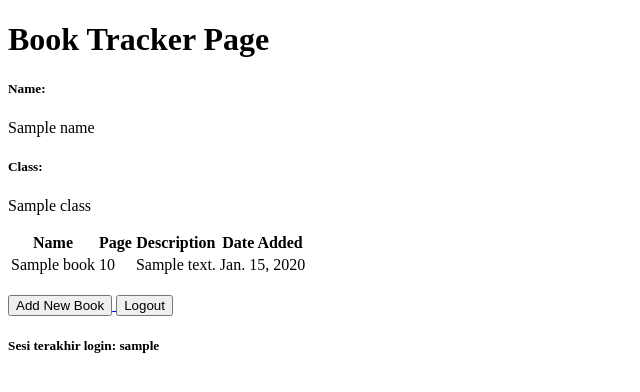
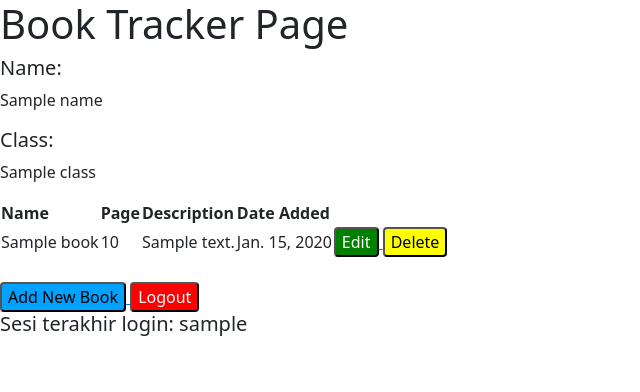
Before and after one commit to FasiIkom/book-tracker, a Django app: template main/templates/main.html in a window 1280 px wide. Shown: the top 392 px of the page, without its empty margins (0-640 px from the left). Run offline with Django 5.2, Linux system fonts and the light colour scheme; tables that the repository leaves empty hold one stand-in row (values such as "Sample post"); the template is opened without the code that fills it: values that come from a table or form of the project are taken from there, most other values are stand-ins (such as "Sample title", 1, 10 or a date in 2020).

Commit message:
tutorial 4 selesai

```diff
--- a/main/templates/main.html
+++ b/main/templates/main.html
@@ -22,6 +22,18 @@
     <td>{{book.page}}</td>
     <td>{{book.description}}</td>
     <td>{{book.date_added}}</td>
+    <td>
+        <a href="{% url 'main:edit_book' book.pk %}">
+            <button class = "edit-button">
+                Edit
+            </button>
+        </a>
+        <a href="{% url 'main:delete_book' book.pk %}">
+              <button class = "delete-button">
+                  Delete
+              </button>
+        </a>
+    </td>
   </tr>
   {% endfor %}
 </table>
@@ -29,10 +41,10 @@
 <br />
 
 <a href="{% url 'main:create_book' %}">
-  <button>Add New Book</button>
+  <button class = "addnewbook-button">Add New Book</button>
 </a>
 <a href="{% url 'main:logout' %}">
-  <button>Logout</button>
+  <button class = "logout-button">Logout</button>
 </a>
 <h5>Sesi terakhir login: {{ last_login }}</h5>
 {% endblock content %}
--- a/main/urls.py
+++ b/main/urls.py
@@ -1,5 +1,5 @@
 from django.urls import path
-from main.views import show_main, create_book, show_xml, show_json, show_xml_by_id, show_json_by_id, register, login_user, logout_user
+from main.views import show_main, create_book, show_xml, show_json, show_xml_by_id, show_json_by_id, register, login_user, logout_user, edit_book, delete_book
 
 app_name = 'main'
 
@@ -13,4 +13,6 @@
     path('register/', register, name='register'),
     path('login/', login_user, name='login'),
     path('logout/', logout_user, name='logout'),
+    path('edit-book/<int:id>', edit_book, name='edit_book'),
+    path('delete/<int:id>', delete_book, name='delete_book')
 ]
--- a/templates/base.html
+++ b/templates/base.html
@@ -4,7 +4,34 @@
   <head>
     <meta charset="UTF-8" />
     <meta name="viewport" content="width=device-width, initial-scale=1.0" />
-    {% block meta %} {% endblock meta %}
+    {% block meta %}
+    {% endblock meta %}
+    <link href="https://cdn.jsdelivr.net/npm/bootstrap@5.3.2/dist/css/bootstrap.min.css" rel="stylesheet" integrity="sha384-T3c6CoIi6uLrA9TneNEoa7RxnatzjcDSCmG1MXxSR1GAsXEV/Dwwykc2MPK8M2HN" crossorigin="anonymous">
+    <script src="https://code.jquery.com/jquery-3.6.0.min.js" integrity="sha384-KyZXEAg3QhqLMpG8r+J4jsl5c9zdLKaUk5Ae5f5b1bw6AUn5f5v8FZJoMxm6f5cH1" crossorigin="anonymous"></script>
+    <script src="https://cdn.jsdelivr.net/npm/@popperjs/core@2.11.8/dist/umd/popper.min.js" integrity="sha384-I7E8VVD/ismYTF4hNIPjVp/Zjvgyol6VFvRkX/vR+Vc4jQkC+hVqc2pM8ODewa9r" crossorigin="anonymous"></script>
+    <script src="https://cdn.jsdelivr.net/npm/bootstrap@5.3.2/dist/js/bootstrap.min.js" integrity="sha384-BBtl+eGJRgqQAUMxJ7pMwbEyER4l1g+O15P+16Ep7Q9Q+zqX6gSbd85u4mG4QzX+" crossorigin="anonymous"></script>
+    <style>
+
+    .delete-button {
+        background-color: yellow;
+        color: black;
+        border-radius: 4px;
+    }
+    .edit-button {
+        background-color: green;
+        color: white;
+        border-radius: 4px;
+    }
+    .logout-button {
+      background-color: red;
+      color: white;
+      border-radius: 4px;
+    }
+    .addnewbook-button {
+      background-color: #00a2ff;
+      border-radius: 4px;
+    }
+    </style>
   </head>
 
   <body>
```
Also changed, not shown: main/templates/edit_book.html (added, +22 -0 lines), main/views.py (+23 -1 lines).
